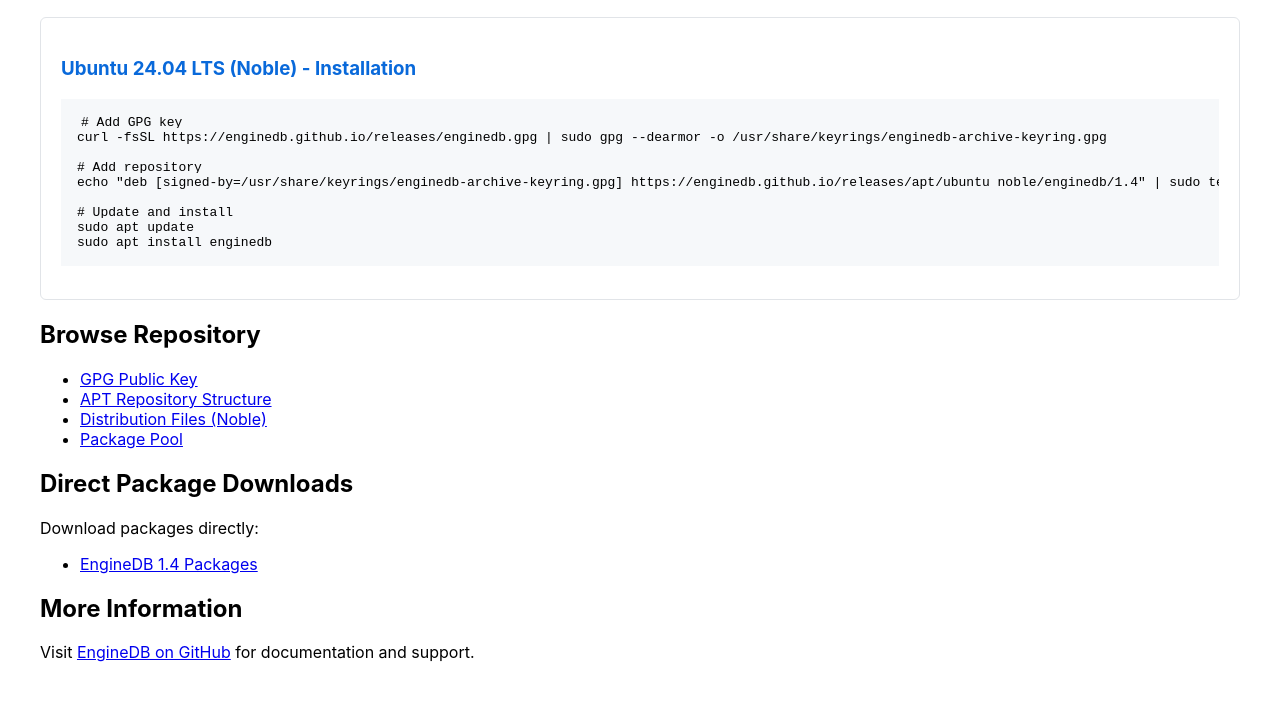
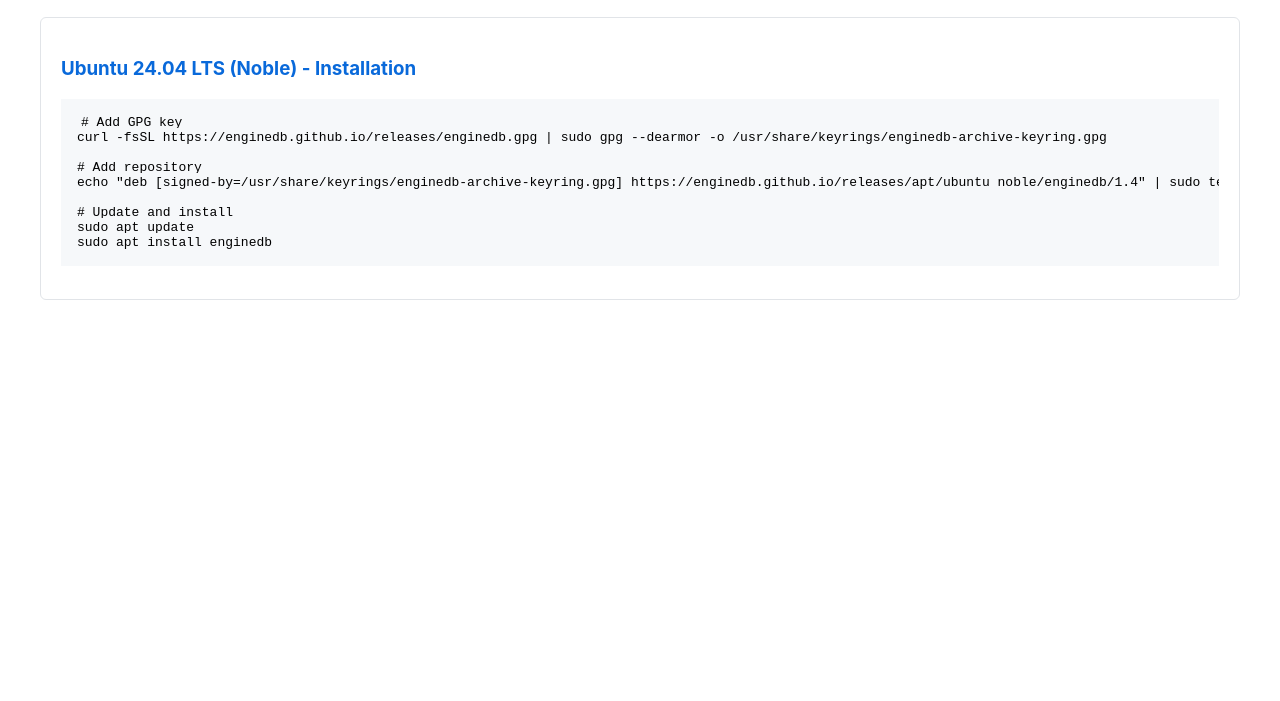
Before and after one commit to EngineDB/releases, a plain HTML site: page index.html in a window 1280 px wide. Shown: the part 123-824 px from the top of the page. After the commit the page ends 800 px from the top, so only its background shows below. Drawn offline with Linux system fonts and the light colour scheme.

Commit message:
Update index.html

```diff
--- a/index.html
+++ b/index.html
@@ -28,21 +28,7 @@ sudo apt update
 sudo apt install enginedb</code></pre>
     </div>
 
-    <h2>Browse Repository</h2>
-    <ul>
-        <li><a href="enginedb.gpg">GPG Public Key</a></li>
-        <li><a href="apt/">APT Repository Structure</a></li>
-        <li><a href="apt/ubuntu/dists/noble/enginedb/1.4/">Distribution Files (Noble)</a></li>
-        <li><a href="apt/ubuntu/pool/enginedb/1.4/e/enginedb/">Package Pool</a></li>
-    </ul>
 
-    <h2>Direct Package Downloads</h2>
-    <p>Download packages directly:</p>
-    <ul>
-        <li><a href="apt/ubuntu/pool/enginedb/1.4/e/enginedb/">EngineDB 1.4 Packages</a></li>
-    </ul>
 
-    <h2>More Information</h2>
-    <p>Visit <a href="https://github.com/EngineDB/EngineDB">EngineDB on GitHub</a> for documentation and support.</p>
 </body>
 </html>
```
